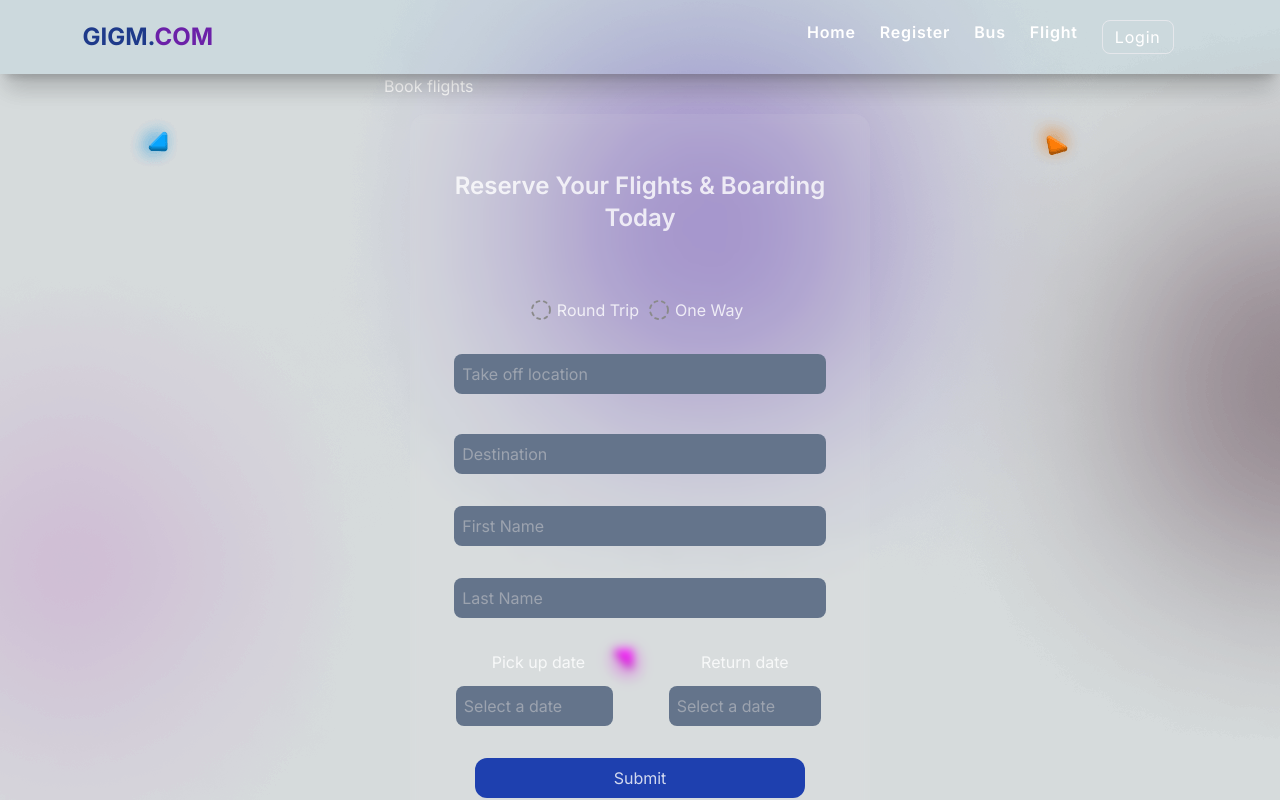
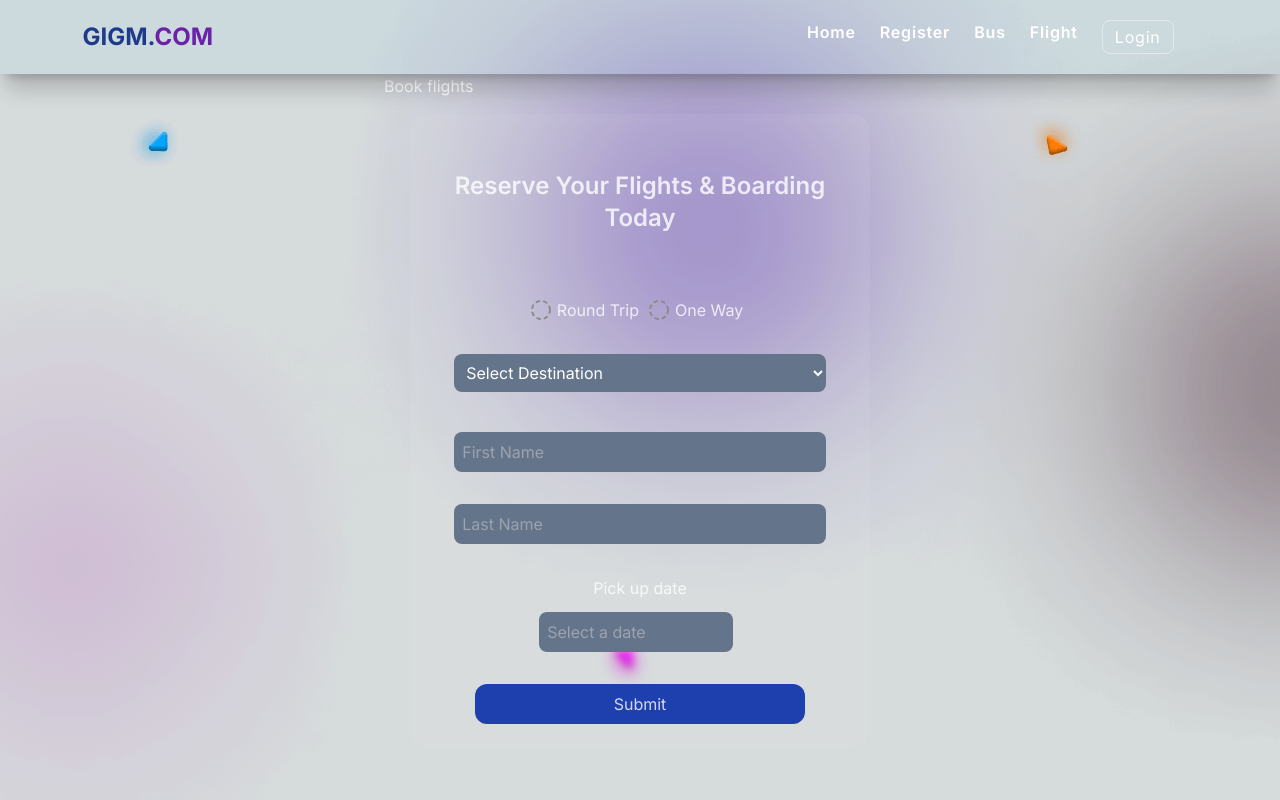
Before and after one commit to JoshdfG/Booking-app, a Next.js app: page /plane in a window 1280 px wide. Shown: the top 800 px of the page. Built offline with nearby package versions, Linux system fonts and the light colour scheme.

Commit message:
modified:   src/app/plane/page.tsx

```diff
--- a/src/app/plane/page.tsx
+++ b/src/app/plane/page.tsx
@@ -5,7 +5,19 @@ import "react-datepicker/dist/react-datepicker.css";
 import NotCompleted from "../pages/NotCompleted";
 import Loading from "../pages/Loading";
 import Completed from "../pages/Completed";
+import StatePicker from '../StatePicker';
 const Plane = () => {
+  const [takeOff, setTakeOffState] = useState<string>('');
+
+  const handleStateChange = (e: React.ChangeEvent<HTMLSelectElement>) => {
+    setTakeOffState(e.target.value);
+  };
+
+  const [destinationState1, setDestinationState1] = useState<string>('');
+
+  const handleStateChange1 = (e: React.ChangeEvent<HTMLSelectElement>) => {
+    setDestinationState1(e.target.value);
+  };
   const [isChecked1, setIsChecked1] = useState(false);
   const [isChecked2, setIsChecked2] = useState(false);
   const [isLoading1, setIsLoading1] = useState(false);
@@ -20,17 +32,22 @@ const Plane = () => {
         setIsLoading1(false);
       }, 200);
     }
+
+    setIsChecked2(false)
   };
-  const handleCheckboxChange2 = () => {
-    setIsChecked2((prevChecked) => !prevChecked);
+
+
+  const handleCheckboxChange2 = ()=> {
+   setIsChecked2((prevChecked) => !prevChecked);
     setIsLoading2(true);
-
     if (!isChecked2) {
       setTimeout(() => {
         setIsLoading2(false);
       }, 200);
     }
+    setIsChecked1(false);
   };
+
   const [selectedDate, setSelectedDate] = useState<Date | null>(null);
 
   const handleDateChange = (
@@ -98,30 +115,30 @@ const Plane = () => {
                   <span className="mr-2">One Way</span>
                 </div>
               </div>
-              <label htmlFor="" className="">
-                <input
-                  type="text"
-                  required
-                  placeholder="Take off location"
-                  className="textarea w-[80%] md:w-[90%] p-2 rounded-lg bg-slate-500 mb-10 outline-none text-white"
-                />
-              </label>
-              <label htmlFor="">
-                <input
-                  type="text"
-                  placeholder="Destination"
-                  required
-                  className="textarea w-[80%] md:w-[90%] p-2 rounded-lg bg-slate-500 mb-8 outline-none text-white"
-                />
-              </label>
+              {isChecked1 ?(
+                <>
+                <label htmlFor="destinationState1" className="">
+                <StatePicker
+                        onChange={handleStateChange} value={takeOff} destinationState1={false} />
+                </label>
+                <label htmlFor="destinationState">
+                  <StatePicker
+                        onChange={handleDateChange1} value={destinationState1} destinationState1={true} />
+                </label>
+                </>):(
+                  <label htmlFor="destinationState">
+                  <StatePicker
+                        onChange={handleStateChange1} value={destinationState1} destinationState1={true} />
+                </label>
+                )}
               <div>
-                <div className="">
+              <div className="">
                   <label htmlFor="" className="">
                     <input
                       type="text"
                       required
                       placeholder="First Name"
-                      className=" w-[80%] md:w-[90%] p-2 rounded-lg bg-slate-500 mb-8 outline-none text-white"
+                      className=" w-[90%] md:w-[90%] p-2 rounded-lg bg-slate-500 mb-8 outline-none text-white"
                     />
                   </label>
 
@@ -130,13 +147,13 @@ const Plane = () => {
                       type="text"
                       placeholder="Last Name"
                       required
-                      className=" w-[80%] md:w-[90%] p-2 rounded-lg bg-slate-500 mb-8 outline-none text-white"
+                      className=" w-[90%] md:w-[90%] p-2 rounded-lg bg-slate-500 mb-8 outline-none text-white"
                     />
                   </label>
                 </div>
                 <div className=" md:flex mx-auto align-middle justify-center">
-                  <label htmlFor="">
-                    {" "}
+                {isChecked1? (     <>
+                <label htmlFor="">
                     <div className="mb-3">
                       <p>Pick up date</p>
                     </div>
@@ -157,7 +174,17 @@ const Plane = () => {
                       placeholderText="Select a date"
                       className=".react-datepicker__month-container textarea p-2 rounded-lg w-[75%] bg-slate-500 mb-8 outline-none text-white"
                     />
-                  </label>
+                  </label></>   ):(  <label htmlFor="">
+                    <div className="mb-3">
+                      <p>Pick up date</p>
+                    </div>
+                    <DatePicker
+                      selected={selectedDate}
+                      onChange={handleDateChange}
+                      placeholderText="Select a date"
+                      className=".react-datepicker__month-container textarea  p-2 mr-2 w-[75%] rounded-lg bg-slate-500 mb-8 outline-none text-white"
+                    />
+                  </label>)}
                 </div>
               </div>
             </form>
```
